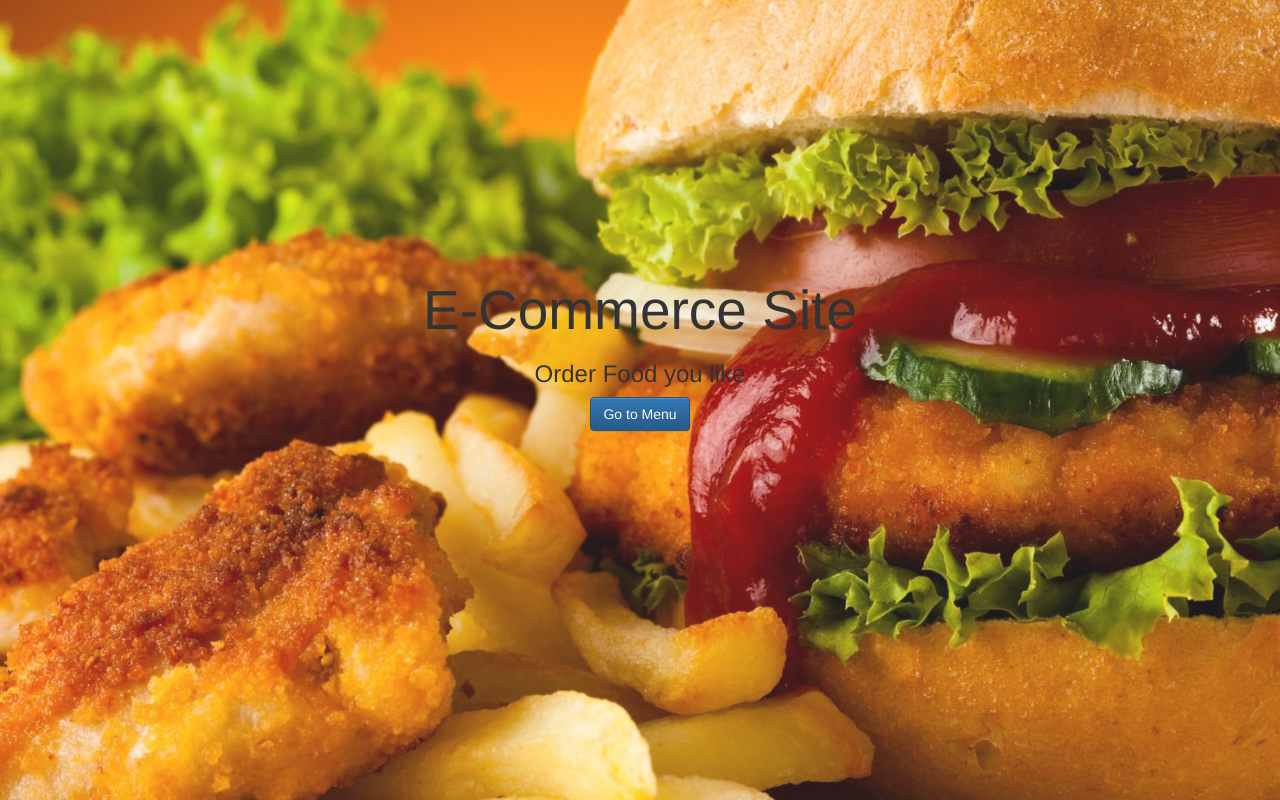
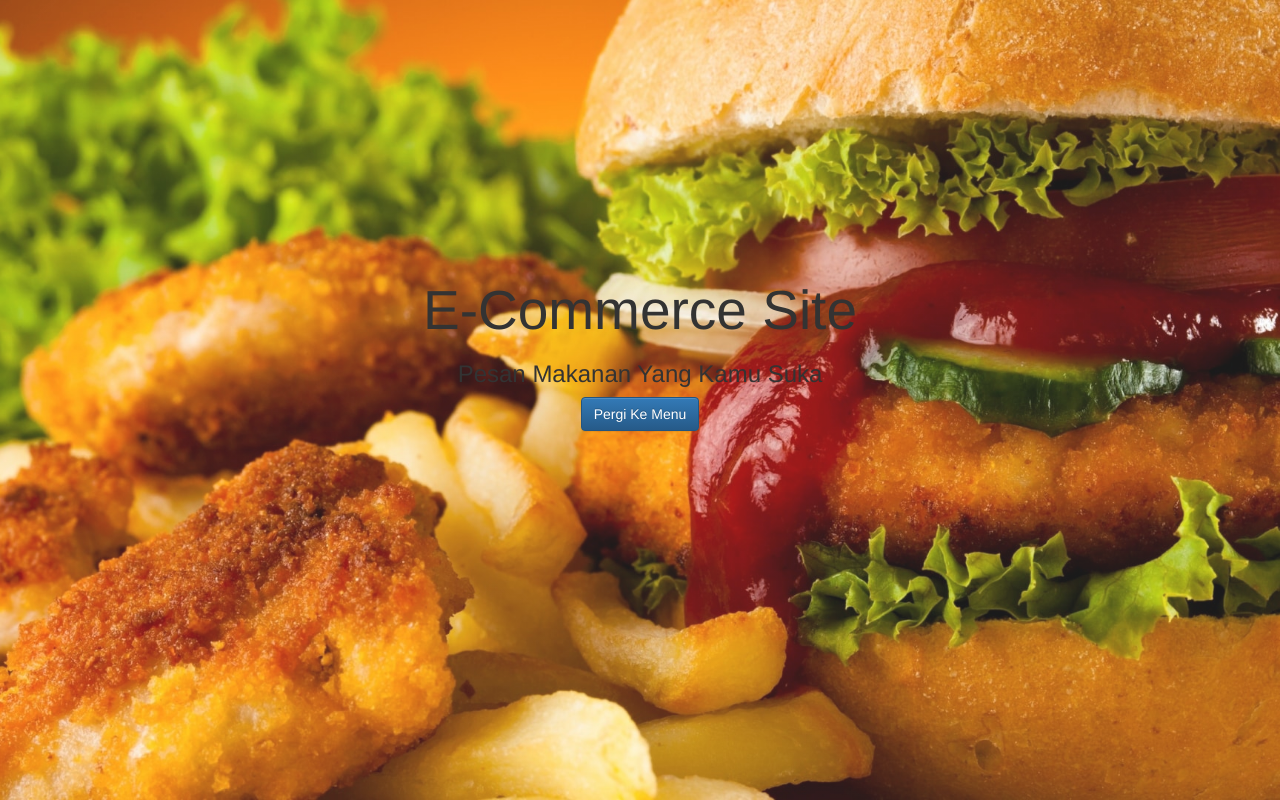
Before and after one commit to NaTa64/test, a PHP site: page /home.php in a window 1280 px wide. Run offline with PHP 8.4, Linux system fonts and the light colour scheme; a stand-in replaces the project's code that opens the database connection; some libraries are stand-ins or nearby versions.

Commit message:
ubah home

```diff
--- a/home.php
+++ b/home.php
@@ -62,9 +62,9 @@ require("koneksi/koneksi.php"); // Including the db Connection
     <div class="container text-center" style="padding:200;">
       <h1 class="mb-1">E-Commerce Site</h1>
       <h3 class="mb-5">
-        Order Food you like
+        Pesan Makanan Yang Kamu Suka
       </h3>
-      <a class="btn btn-primary " href="menu.php">Go to Menu</a>
+      <a class="btn btn-primary " href="menu.php">Pergi Ke Menu</a>
 
     </div>
     <div class="overlay"></div>
```
